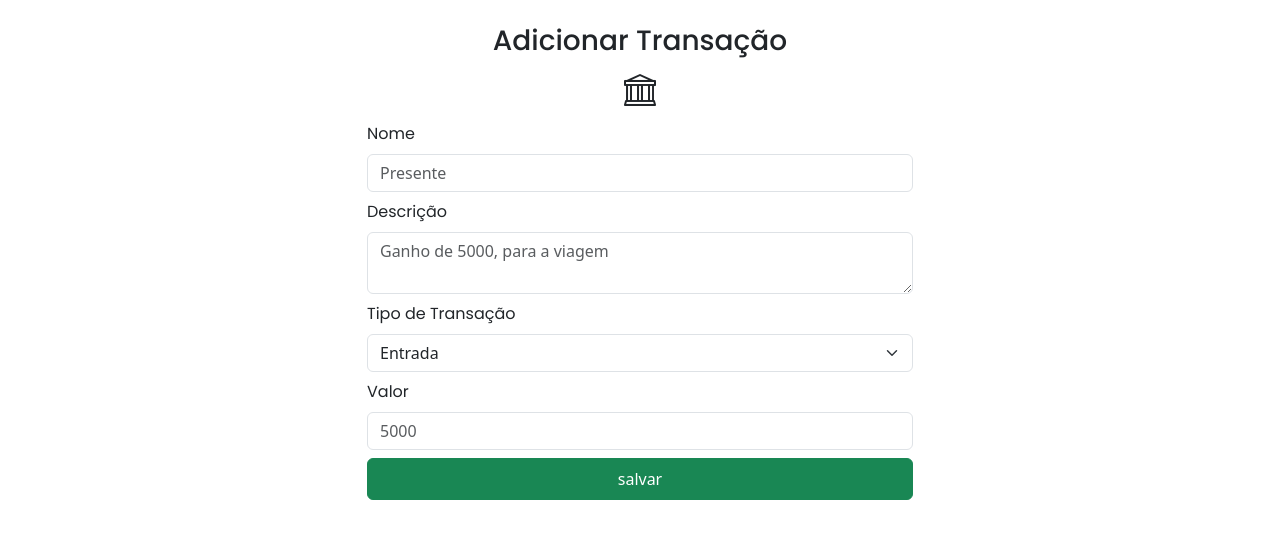
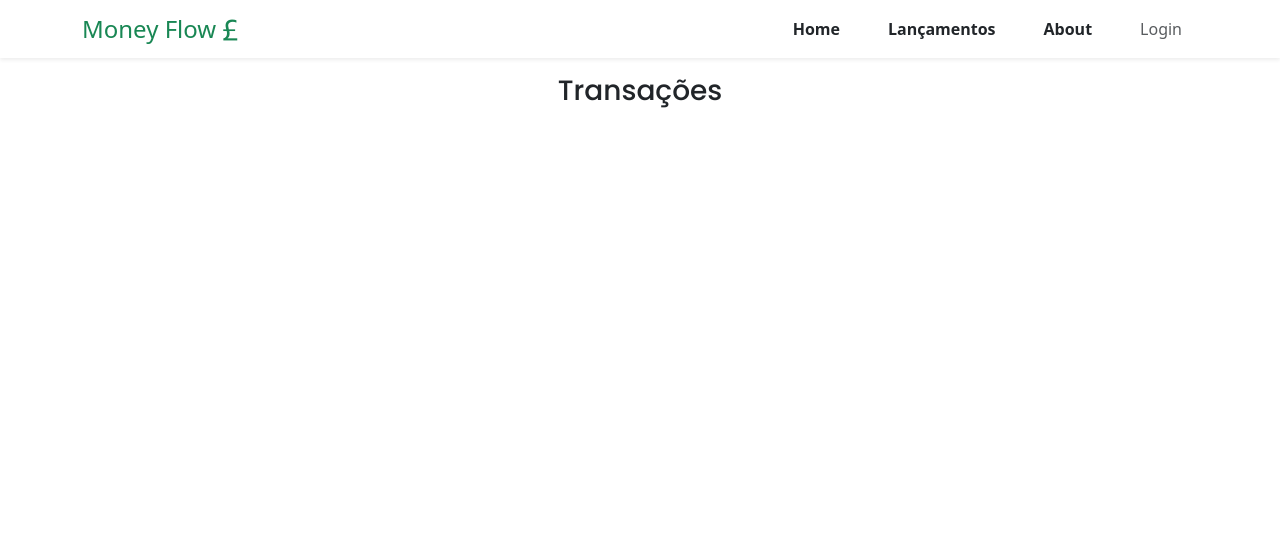
Before and after one commit to AllanCordova/money-flow, a React (Vite) app: page /money-flow/list in a window 1280 px wide. Shown: the top 538 px of the page. Built offline with nearby package versions, Linux system fonts and the light colour scheme.

Commit message:
Implementado, nav-bar e navegação com react-router no sistema

```diff
--- a/package.json
+++ b/package.json
@@ -17,7 +17,8 @@
     "bootstrap-icons": "^1.11.3",
     "react": "^19.0.0",
     "react-dom": "^19.0.0",
-    "react-hook-form": "^7.54.2"
+    "react-hook-form": "^7.54.2",
+    "react-router-dom": "^7.4.0"
   },
   "devDependencies": {
     "@eslint/js": "^9.21.0",
--- a/src/App.tsx
+++ b/src/App.tsx
@@ -1,6 +1,8 @@
+import { BrowserRouter, Routes, Route } from "react-router-dom";
 import TransactionProvider from "./Provider";
 import Form from "./Crud/Form";
 import List from "./Crud/List";
+import NavBar from "./NavBar";
 
 import "bootstrap/dist/css/bootstrap.min.css";
 import "bootstrap/dist/js/bootstrap.bundle.min.js";
@@ -8,10 +10,15 @@ import "bootstrap-icons/font/bootstrap-icons.css";
 
 const App = () => {
   return (
-    <TransactionProvider>
-      <Form />
-      <List />
-    </TransactionProvider>
+    <BrowserRouter basename="/money-flow">
+      <TransactionProvider>
+        <NavBar />
+        <Routes>
+          <Route path="/" element={<Form />} />
+          <Route path="/list" element={<List />} />
+        </Routes>
+      </TransactionProvider>
+    </BrowserRouter>
   );
 };
 
--- a/src/Crud/Form.tsx
+++ b/src/Crud/Form.tsx
@@ -35,7 +35,9 @@ const Form = () => {
     <div className="container text-center">
       <div className="row d-flex flex-column gap-2 mt-4">
         <div className="col-12">
-          <h2 className="poppins-medium fs-3">Adicionar Transação</h2>
+          <h2 className="poppins-medium text-success fs-3">
+            Adicionar Transação
+          </h2>
           <i className="bi bi-bank fs-2"></i>
         </div>
         <div className="col-12 col-lg-6 offset-lg-3">
--- a/src/Crud/List.tsx
+++ b/src/Crud/List.tsx
@@ -44,7 +44,10 @@ const List = () => {
 
   return (
     <div className="container text-center">
-      <div className="row mt-3">
+      <div className="row gap-2 mt-3">
+        <div className="col-12">
+          <h2 className="poppins-medium fs-3">Transações</h2>
+        </div>
         <div className="col-12 col-lg-6 offset-lg-3">
           <ul className="list-group">
             {state.map((tr) => (
--- /dev/null
+++ b/src/NavBar.tsx
@@ -0,0 +1,36 @@
+import { Link } from "react-router-dom";
+
+const NavBar = () => {
+  return (
+    <nav className="navbar navbar-expand-lg bg-white shadow-sm">
+      <div className="container d-flex align-items-center">
+        <h2 className="navbar-brand text-success fs-4 m-0">Money Flow</h2>
+        <i className="bi bi-currency-pound text-success fs-3"></i>
+        <ul className="nav gap-3 ms-auto">
+          <li className="nav-item">
+            <Link className="nav-link text-dark fw-semibold" to="/">
+              Home
+            </Link>
+          </li>
+          <li className="nav-item">
+            <Link className="nav-link text-dark fw-semibold" to="/List">
+              Lançamentos
+            </Link>
+          </li>
+          <li className="nav-item">
+            <a className="nav-link text-dark fw-semibold" href="#">
+              About
+            </a>
+          </li>
+          <li className="nav-item">
+            <a className="nav-link text-muted" aria-disabled="true">
+              Login
+            </a>
+          </li>
+        </ul>
+      </div>
+    </nav>
+  );
+};
+
+export default NavBar;
--- a/src/index.css
+++ b/src/index.css
@@ -15,3 +15,8 @@
   font-weight: 500;
   font-style: normal;
 }
+
+.nav-link:hover {
+  color: #0d6efd !important; /* Azul do Bootstrap */
+  text-decoration: underline;
+}
```
Also changed, not shown: 1 other file (tests, documents, lock files or other folders).
